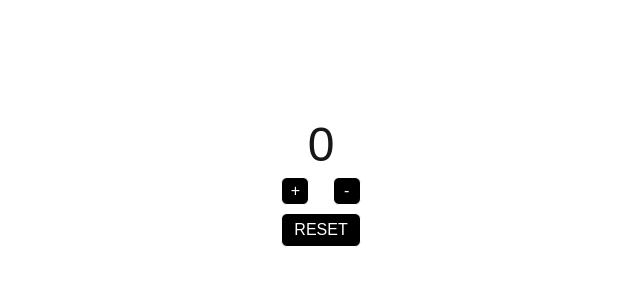
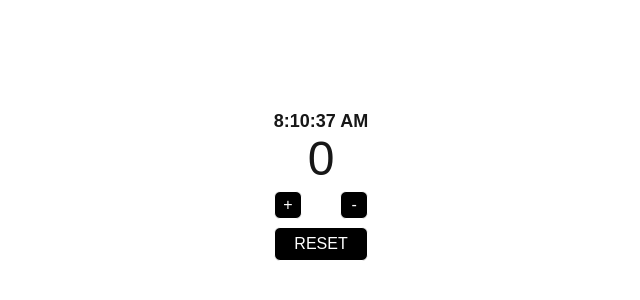
Before and after one commit to Cywus98213/expando-learning, a Next.js app: page / in a window 1280 px wide. Shown: the part 216-516 px from the top of the page, without its empty margins (319-959 px from the left). Built offline with nearby package versions, Linux system fonts and the light colour scheme.

Commit message:
added the clock with it run every sec, and make it so that it will unmount and clear the interval to avoid the leak

```diff
--- a/app/(root)/layout.tsx
+++ b/app/(root)/layout.tsx
@@ -2,7 +2,7 @@ import React, { ReactNode } from "react";
 
 const Layout = ({ children }: { children: ReactNode }) => {
   return (
-    <div className="flex flex-col ">
+    <div className="flex flex-col">
       <div className="min-h-screen flex items-center justify-center">
         {children}
       </div>
--- a/app/(root)/page.tsx
+++ b/app/(root)/page.tsx
@@ -1,10 +1,12 @@
 "use client";
 import React from "react";
 import Counter from "../components/counter";
+import Clock from "../components/clock";
 
 const page = () => {
   return (
-    <div className="">
+    <div className="flex flex-col justify-between">
+      <Clock />
       <Counter />
     </div>
   );
--- /dev/null
+++ b/app/components/clock.tsx
@@ -0,0 +1,21 @@
+import React, { useEffect, useState } from "react";
+
+const Clock = () => {
+  const [timer, setTimer] = useState("");
+
+  useEffect(() => {
+    setTimer(new Date().toLocaleTimeString());
+    const interval = setInterval(() => {
+      setTimer(new Date().toLocaleTimeString());
+    }, 1000);
+    return () => clearInterval(interval);
+  }, []);
+
+  return (
+    <div className="flex items-center justify-center">
+      <h1 className="text-lg font-bold">{timer}</h1>
+    </div>
+  );
+};
+
+export default Clock;
```
